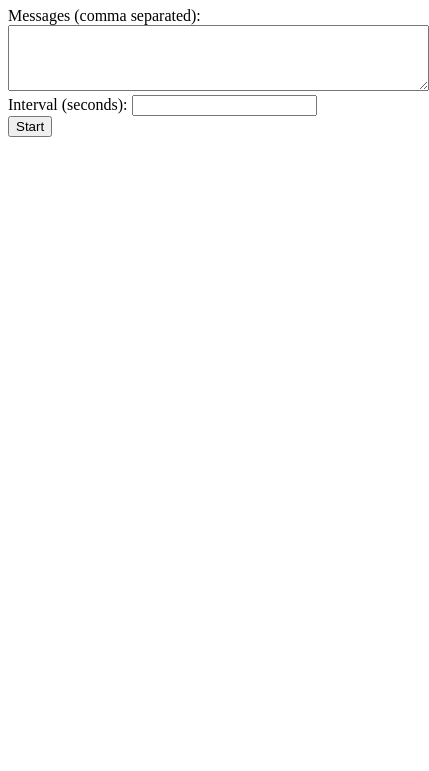
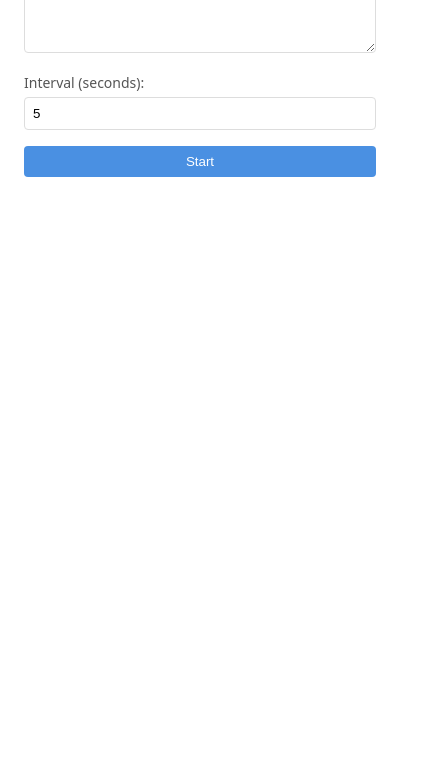
Before and after one commit to Wiz-Amit/annoping-electron, an Electron app: page index.html in a window 400 px wide. Shown: the part 73-844 px from the top of the page, 429 px wide, since content can reach past the window. Drawn offline with Linux system fonts and the light colour scheme.

Commit message:
refactor: update UI elements and styles for AnnoPing app

```diff
--- a/index.html
+++ b/index.html
@@ -2,24 +2,28 @@
 <html lang="en">
   <head>
     <meta charset="UTF-8" />
-    <!-- https://developer.mozilla.org/en-US/docs/Web/HTTP/CSP -->
     <meta
       http-equiv="Content-Security-Policy"
       content="default-src 'self'; script-src 'self'"
     />
-    <title>Notification App</title>
+    <title>AnnoPing</title>
+    <link rel="stylesheet" href="styles.css" />
   </head>
+
   <body>
-    <h1>Notification App</h1>
-    <div>
+    <div class="form-group">
       <label for="messages">Messages (comma separated):</label>
-      <textarea id="messages" rows="4" cols="50"></textarea>
+      <textarea id="messages" rows="4"></textarea>
     </div>
-    <div>
+
+    <div class="form-group">
       <label for="interval">Interval (seconds):</label>
-      <input type="number" id="interval" />
+      <input type="number" id="interval" min="5" value="5" />
     </div>
-    <button id="start-stop-button">Start</button>
+
+    <div class="form-group">
+      <button id="start-stop-button">Start</button>
+    </div>
 
     <script src="./renderer.js"></script>
   </body>
--- a/main.js
+++ b/main.js
@@ -5,13 +5,14 @@ const path = require("node:path");
 const createWindow = () => {
   // Create the browser window.
   const mainWindow = new BrowserWindow({
-    width: 800,
-    height: 600,
+    width: 400,
+    height: 400,
     webPreferences: {
       preload: path.join(__dirname, "preload.js"),
       nodeIntegration: true,
       contextIsolation: false,
     },
+    autoHideMenuBar: true, // Add this line to hide the menu bar
   });
 
   // and load the index.html of the app.
--- /dev/null
+++ b/styles.css
@@ -0,0 +1,61 @@
+body {
+  padding: 1rem;
+  display: flex;
+  gap: 1rem;
+  justify-content: center;
+  align-items: center;
+  flex-direction: column;
+  box-sizing: border-box;
+  font-family: system-ui, -apple-system, BlinkMacSystemFont, "Segoe UI", Roboto,
+    sans-serif;
+  font-weight: 500;
+  font-size: 14px;
+}
+
+body > * {
+  width: 100%;
+}
+
+label {
+  display: block;
+  margin-bottom: 5px;
+  color: #555;
+}
+
+input,
+textarea {
+  width: 100%;
+  padding: 8px;
+  border: 1px solid #ddd;
+  border-radius: 4px;
+  box-sizing: border-box;
+}
+
+input:focus,
+textarea:focus {
+  outline: none;
+  border-color: #4a90e2;
+  box-shadow: 0 0 0 2px rgba(74, 144, 226, 0.1);
+}
+
+button {
+  width: 100%;
+  padding: 8px;
+  border: none;
+  border-radius: 4px;
+  cursor: pointer;
+  transition: background-color 0.2s;
+}
+
+#start-stop-button {
+  background-color: #4a90e2;
+  color: white;
+}
+
+#start-stop-button.stop {
+  background-color: #e74c3c;
+}
+
+button:hover {
+  opacity: 0.9;
+}
```
